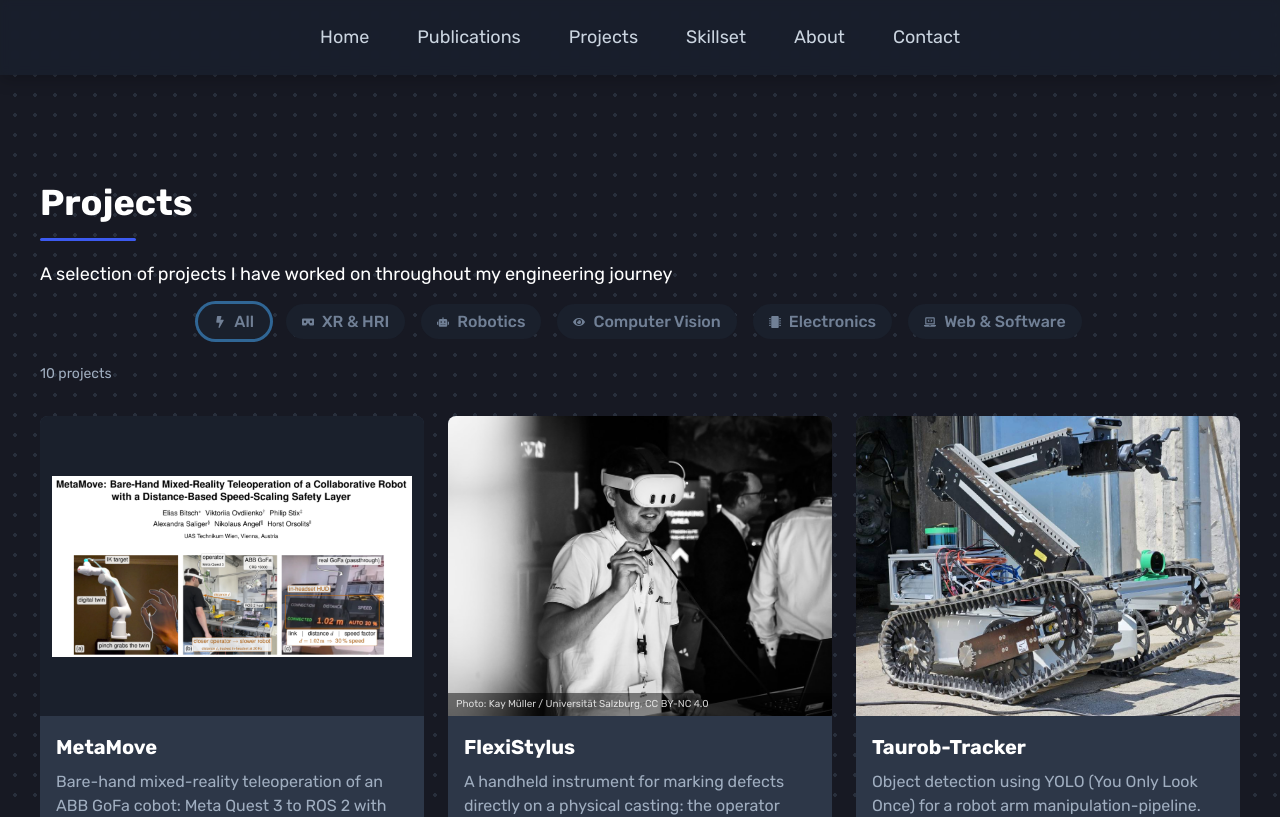
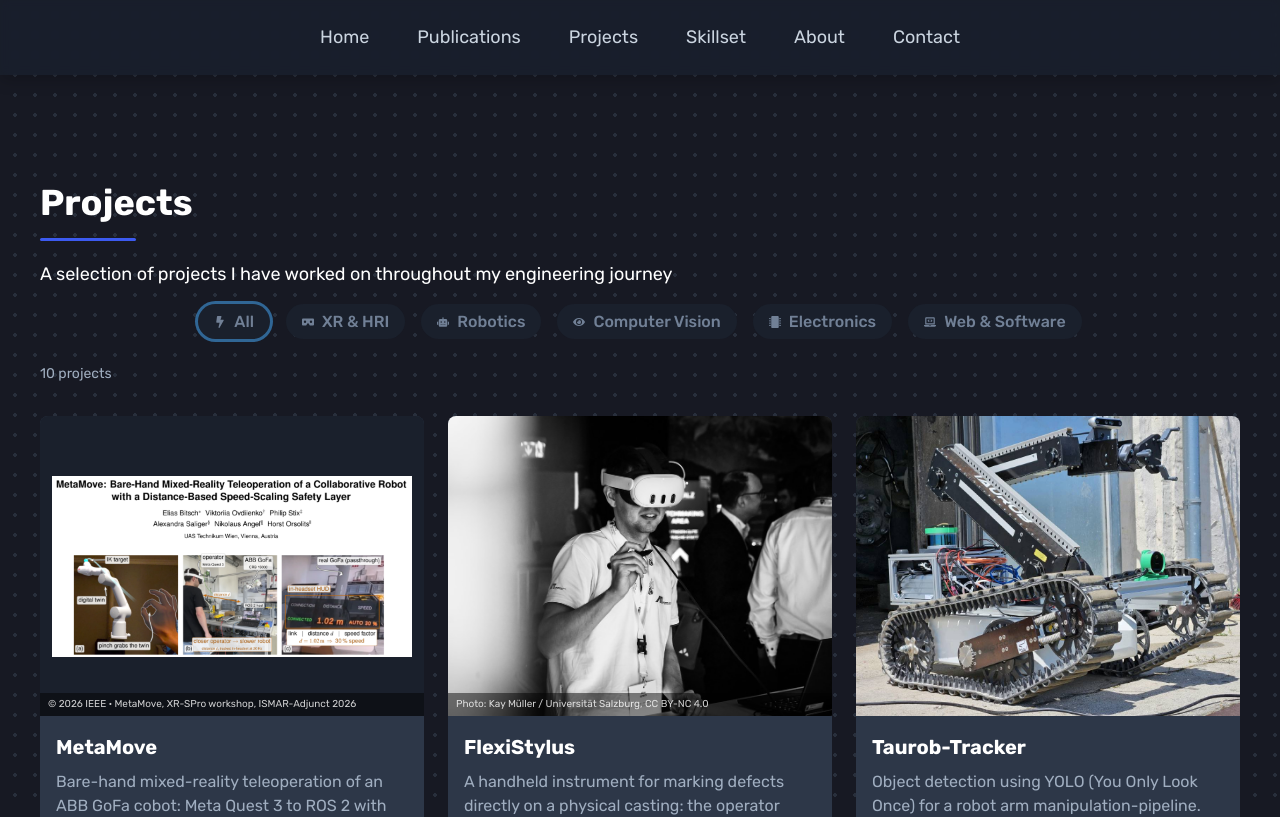
Before and after one commit to eliasbitsch/portfolio, a Next.js app: page /projects in a window 1280 px wide. Shown: the top 817 px of the page. Built offline with nearby package versions, Linux system fonts and the light colour scheme; what @chakra-ui/next-js would draw is missing.

Commit message:
Credit the MetaMove paper figure
The card keeps the paper page, so the image now carries the citation and
the IEEE notice, the same way the FlexiStylus photo carries its CC credit.
The paper itself is only linked, never hosted here.

```diff
--- a/src/app/projects/page.tsx
+++ b/src/app/projects/page.tsx
@@ -51,6 +51,7 @@ const projectsData: Project[] = [
       'Bare-hand mixed-reality teleoperation of an ABB GoFa cobot: Meta Quest 3 to ROS 2 with MoveIt Servo and an EGM bridge at 250 Hz, plus a distance-based speed-scaling safety layer and a live bidirectional digital twin. Accepted at the XR-SPro workshop, IEEE ISMAR 2026.',
     imageUrl: '/images/metamove-paper.png',
     imageFit: 'contain',
+    imageCredit: '© 2026 IEEE · MetaMove, XR-SPro workshop, ISMAR-Adjunct 2026',
     tags: ['Mixed Reality', 'Unity', 'C#', 'ROS 2', 'MoveIt Servo', 'Meta Quest 3', 'ABB GoFa'],
     icon: FaLaptopCode,
     links: [
```
